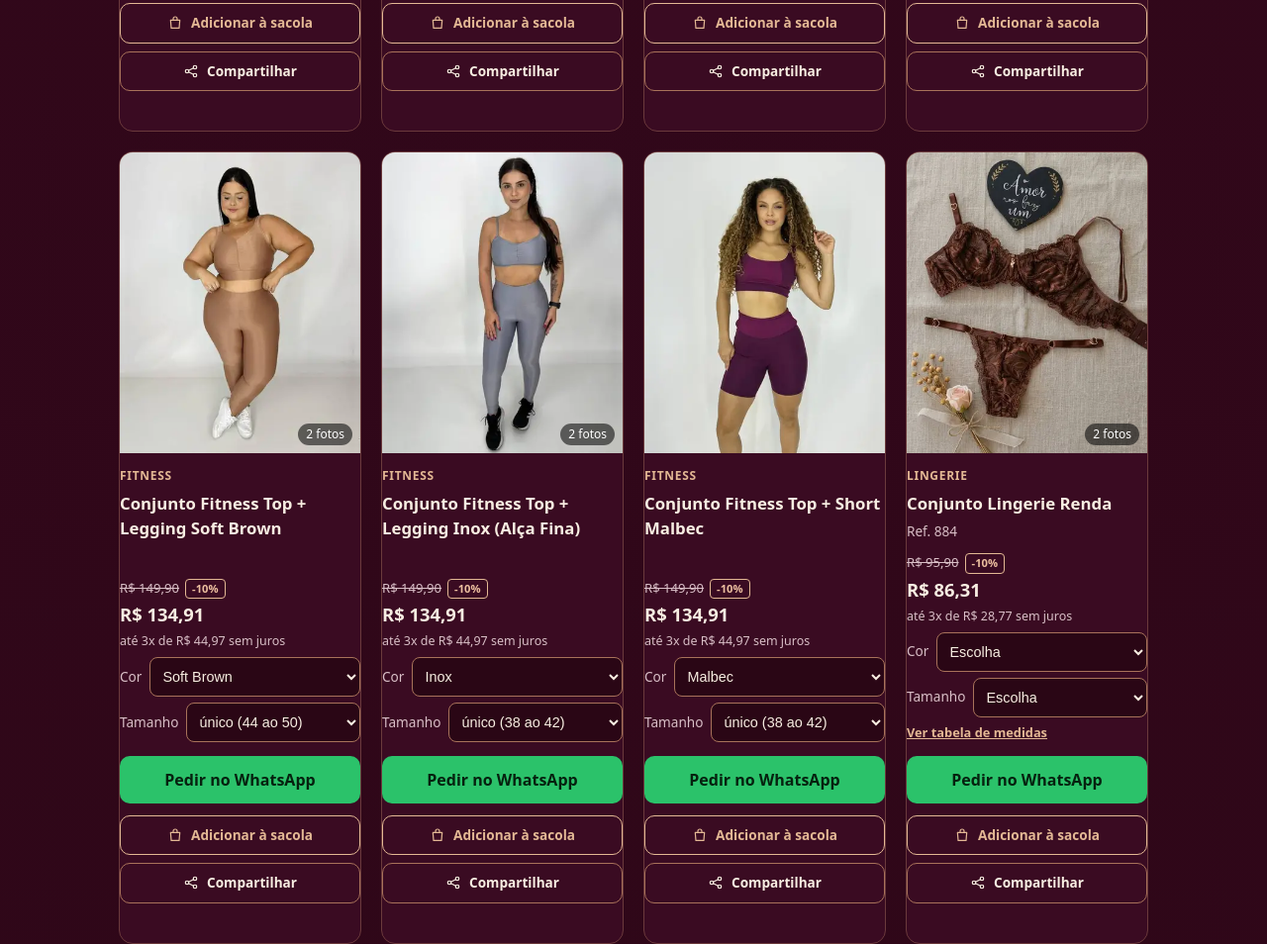
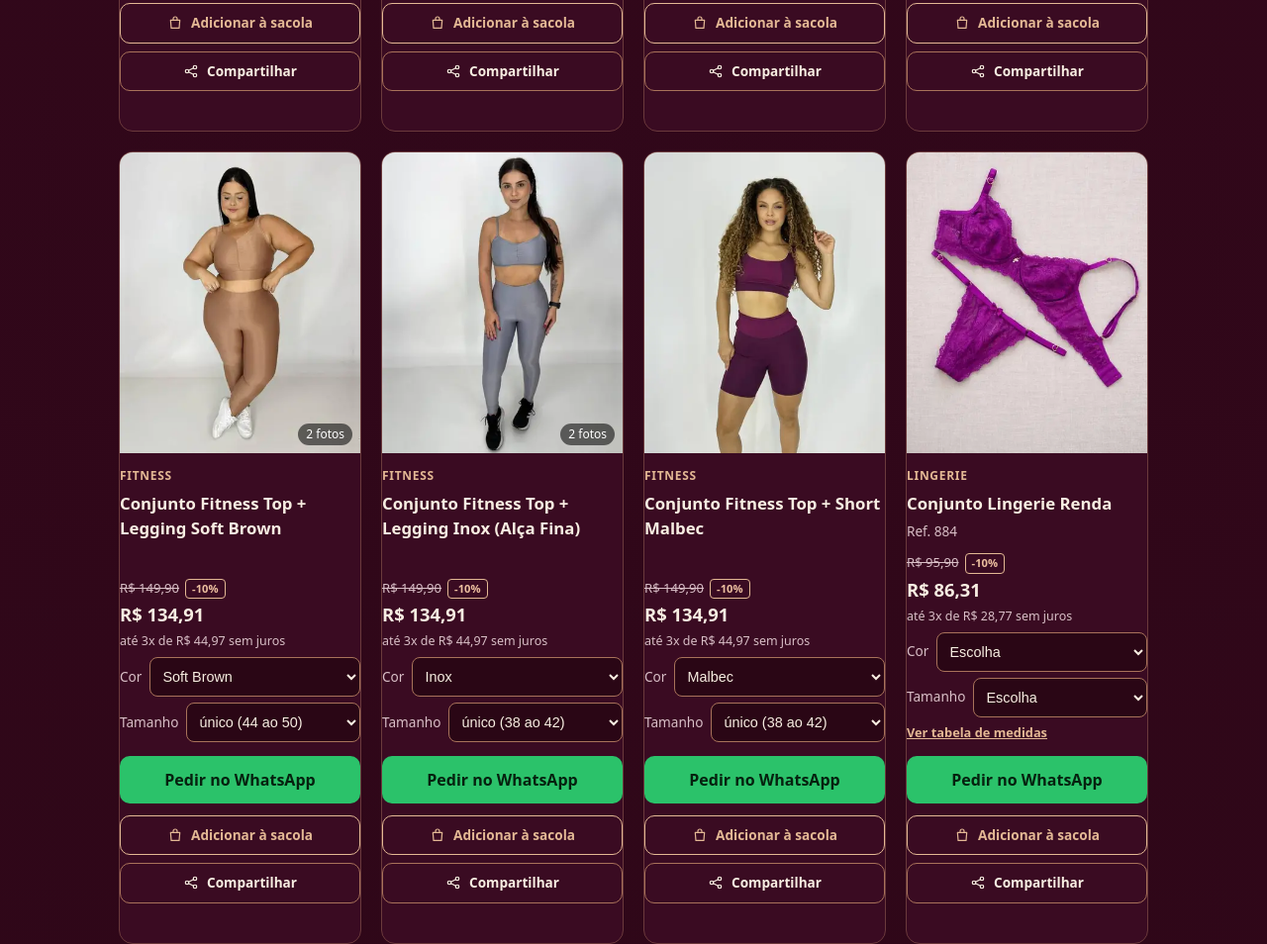
Before and after one commit to mateusoliveirateodoro21-sudo/MoniqueStore, a plain HTML site: page index.html in a window 1280 px wide. Shown: the part 1537-2491 px from the top of the page at 99% size. Drawn offline with Linux system fonts and the light colour scheme.

Commit message:
884: remove foto da cor Café
Co-Authored-By: Claude Opus 5.5 <noreply@anthropic.com>
Claude-Session: https://claude.ai/code/session_015bFD7Wfg94AeXMYJjSjj5k

```diff
--- a/index.html
+++ b/index.html
@@ -2,7 +2,7 @@
 <html lang="pt-BR">
 <head>
 <meta charset="utf-8">
-<meta http-equiv="Content-Security-Policy" content="default-src 'self'; script-src 'self' 'sha256-sedA7qIWm9eUaYFoU7M5SGoWOUjh46AtJZu88KBv0jA=' 'sha256-QwzlzHiqH1qpyx+4gFjcNpNKGkmFpd7aGOYD7OowUR0=' https://*.googletagmanager.com; style-src 'self' 'unsafe-inline' https://fonts.googleapis.com; font-src https://fonts.gstatic.com; img-src 'self' data: https://*.google-analytics.com https://*.googletagmanager.com https://*.g.doubleclick.net https://*.google.com; connect-src https://*.analytics.google.com https://*.google-analytics.com https://*.googletagmanager.com https://*.g.doubleclick.net https://*.google.com; frame-src 'none'; object-src 'none'; base-uri 'none'; form-action 'none'; upgrade-insecure-requests">
+<meta http-equiv="Content-Security-Policy" content="default-src 'self'; script-src 'self' 'sha256-sedA7qIWm9eUaYFoU7M5SGoWOUjh46AtJZu88KBv0jA=' 'sha256-J0dTdprLasyNjiiIQL1i42vmSnEZgN2z2KOa+Ip67QE=' https://*.googletagmanager.com; style-src 'self' 'unsafe-inline' https://fonts.googleapis.com; font-src https://fonts.gstatic.com; img-src 'self' data: https://*.google-analytics.com https://*.googletagmanager.com https://*.g.doubleclick.net https://*.google.com; connect-src https://*.analytics.google.com https://*.google-analytics.com https://*.googletagmanager.com https://*.g.doubleclick.net https://*.google.com; frame-src 'none'; object-src 'none'; base-uri 'none'; form-action 'none'; upgrade-insecure-requests">
 <!-- Google tag (gtag.js) -->
 <script async src="https://www.googletagmanager.com/gtag/js?id=G-2LC7Z88XGG"></script>
 <script>
@@ -764,7 +764,7 @@ var PRODUTOS = [
   { id:12, cat:"fitness", unico:true, nome:"Conjunto Fitness Top + Legging Soft Brown", desc:"Top com decote em V e franzido na frente, alças largas e legging cintura alta em tecido com brilho.", tam:"único (44 ao 50)", cores:"Soft Brown", preco:"R$ 149,90", imgs:["img/p12-0.webp","img/p12-1.webp"] },
   { id:13, cat:"fitness", unico:true, nome:"Conjunto Fitness Top + Legging Inox (Alça Fina)", desc:"Top com alças finas, franzido na frente e costas abertas, legging cintura alta em tecido com brilho.", tam:"único (38 ao 42)", cores:"Inox", preco:"R$ 149,90", imgs:["img/p13-0.webp","img/p13-1.webp"] },
   { id:14, cat:"fitness", unico:true, nome:"Conjunto Fitness Top + Short Malbec", desc:"Top com detalhe canelado e short cintura alta com cós canelado.", tam:"único (38 ao 42)", cores:"Malbec", preco:"R$ 149,90", imgs:["img/p14-0.webp"] },
-  { id:2, promo:10, cat:"lingerie", ref:"884", nome:"Conjunto Lingerie Renda", desc:"Sutiã de renda com aro e calcinha fio com detalhes de coração dourados.", tam:"M / G / GG", cores:"Café / Odalisca", corOpc:["Café", "Odalisca"], corImg:{"Café": 0, "Odalisca": 1}, corTam:{"Café": ["M", "G", "GG"], "Odalisca": ["M"]}, corEsg:["Café"], preco:"R$ 95,90", ids:[2, 3], imgs:["img/p2-0.webp","img/p2-1.webp"] },
+  { id:2, promo:10, cat:"lingerie", ref:"884", nome:"Conjunto Lingerie Renda", desc:"Sutiã de renda com aro e calcinha fio com detalhes de coração dourados.", tam:"M / G / GG", cores:"Café / Odalisca", corOpc:["Café", "Odalisca"], corImg:{"Odalisca": 0}, corTam:{"Café": ["M", "G", "GG"], "Odalisca": ["M"]}, corEsg:["Café"], preco:"R$ 95,90", ids:[2, 3], imgs:["img/p2-1.webp"] },
 
   { id:4, promo:10, cat:"lingerie", novo:true, soTam:"G", ref:"773", nome:"Conjunto Lingerie Bojo e Renda", desc:"Sutiã com bojo e renda, calcinha combinando.", tam:"G", cores:"Rubi / Branco / Odalisca", corOpc:["Rubi","Branco","Odalisca"], corImg:{"Rubi":2,"Branco":3,"Odalisca":4}, preco:"R$ 99,90", imgs:["img/p4-0.webp","img/p4-1.webp","img/p4-2.webp","img/p4-3.webp","img/p4-4.webp"] },
   { id:6, promo:10, cat:"lingerie", novo:true, ref:"460", nome:"Conjunto Lingerie com Renda", desc:"Sutiã com bojo e renda floral, calcinha com cós em renda.", tam:"P / M / G / GG", cores:"Branco / Amarelo", corOpc:["Branco", "Amarelo"], corImg:{"Branco": 0, "Amarelo": 1}, corTam:{"Branco": ["GG"], "Amarelo": ["M"]}, preco:"R$ 95,90", ids:[6, 29], imgs:["img/p6-0.webp","img/p6-1.webp","img/p6-2.webp"] },
```
